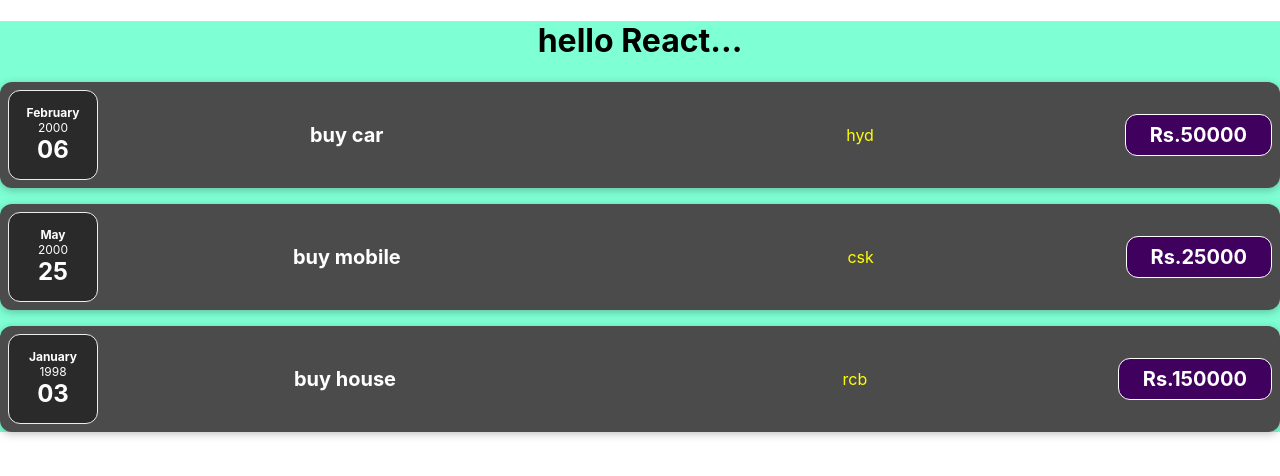
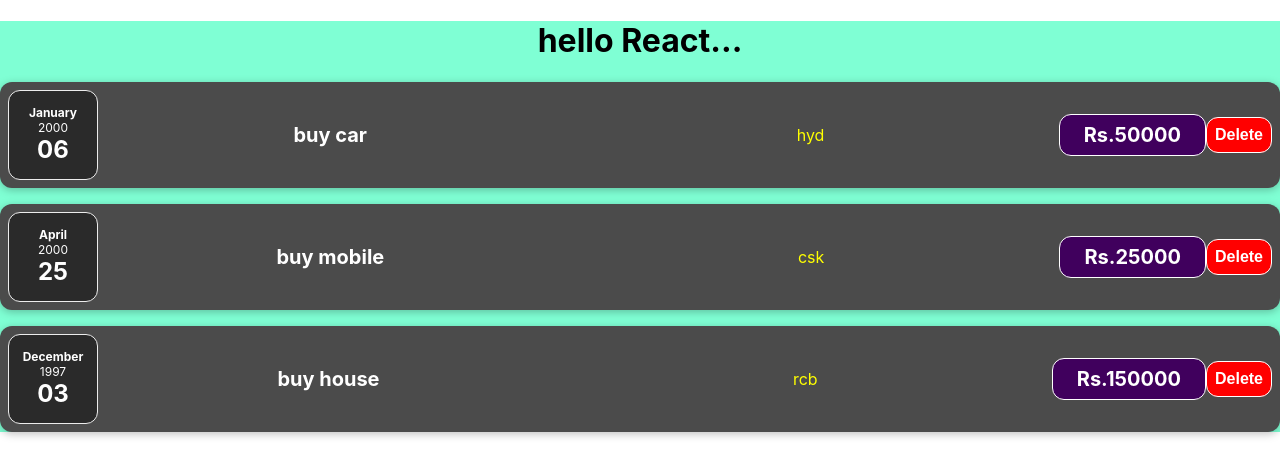
Before and after one commit to BadriVamsiKrish/vamsi-react-app, a React (Create React App) app: page / in a window 1280 px wide. Shown: the top 476 px of the page. Built offline with nearby package versions, Linux system fonts and the light colour scheme.

Commit message:
button delete is just added with console clicked

```diff
--- a/src/App.js
+++ b/src/App.js
@@ -2,23 +2,23 @@ import logo from './logo.svg';
 import './App.css';
 import ExpenceItem from './component/ExpenceItem';
 
-function App() {
+const App = () => {
   const data = [
     {
       title:'buy car',
-      date:new Date(2000,1,6),
+      date:new Date('2000-1-6'),
       amount:50000,
       location:'hyd'
     },
     {
       title:'buy mobile',
-      date:new Date(2000,4,25),
+      date:new Date('2000-4-25'),
       amount:25000,
       location:'csk'
     },
     {
       title:'buy house',
-      date:new Date(1997,12,3),
+      date:new Date('1997-12-03'),
       amount:150000,
       location:'rcb'
     }
--- a/src/component/ExpenceDate.js
+++ b/src/component/ExpenceDate.js
@@ -1,5 +1,5 @@
 import './ExpenceDate.css';
-function ExpenceDate(props) {
+const ExpenceDate = (props) => {
   const month=props.date.toLocaleString('en-US',{month:'long'});
   const day=props.date.toLocaleString('en-US',{day:'2-digit'});
   const year=props.date.getFullYear();
--- a/src/component/ExpenceItem.css
+++ b/src/component/ExpenceItem.css
@@ -45,6 +45,16 @@
   color:yellow;
 }
 
+.expense-item__delete {
+  font-size: 1rem;
+  font-weight: bold;
+  color: white;
+  background-color: red;
+  border: 1px solid white;
+  padding: 0.5rem;
+  border-radius: 12px;
+}
+
 @media (min-width: 580px) {
   .expense-item__description {
     flex-direction: row;
--- a/src/component/ExpenceItem.js
+++ b/src/component/ExpenceItem.js
@@ -1,6 +1,9 @@
 import './ExpenceItem.css';
 import ExpenceDate from './ExpenceDate';
 const ExpenceItem = (props) => {
+  const clickHandler = () => {
+    console.log('clicked');
+  }
 
   return(
     <div className='expense-item'>
@@ -10,7 +13,8 @@ const ExpenceItem = (props) => {
       </div>
       <div className='expense-item__location'>{props.location}</div>
       <div className='expense-item__price'>Rs.{props.amount}</div>
-    </div>
+      <button onClick={clickHandler} className='expense-item__delete' >Delete</button>
+   </div>
   );
 
 }
```
